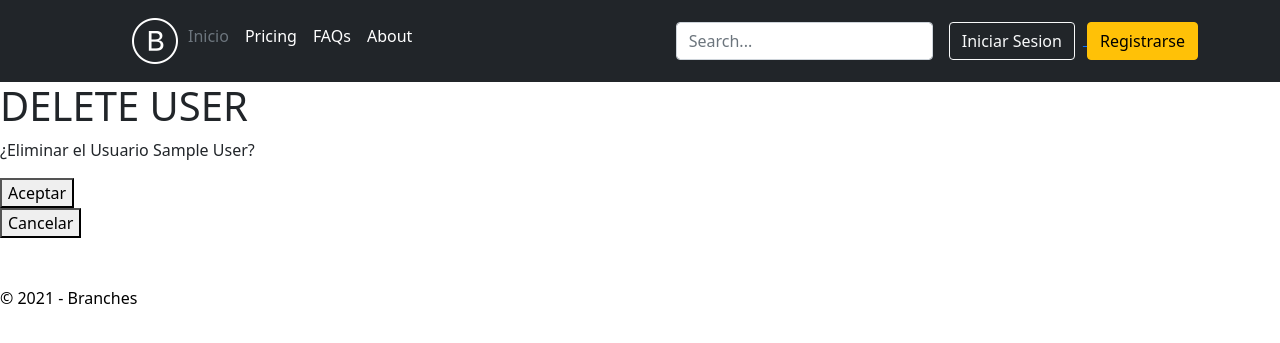
After one commit to louisrubin/Branches, a Django app: page /usuarios/admin/delete/1 in a window 1280 px wide. The commit adds this page. Shown: the top 343 px of the page. Run offline with Django 3.2, Linux system fonts and the light colour scheme; tables that the repository leaves empty hold one stand-in row (values such as "Sample post").

Commit message:
DeleteView

```diff
--- a/Branches/Branches/settings/settings.py
+++ b/Branches/Branches/settings/settings.py
@@ -120,7 +120,7 @@ USE_TZ = True
 STATIC_URL = '/static/'
 
 STATICFILES_DIRS = (
-    os.path.join(BASE_DIR, "static"),
+    os.path.join(os.path.dirname(BASE_DIR), "static"),
 )
 
 
--- a/Branches/apps/usuarios/urls.py
+++ b/Branches/apps/usuarios/urls.py
@@ -6,9 +6,12 @@ app_name = "usuarios"
 
 urlpatterns = [
     path('', views.usuarios, name='usuarios'),
-    path("admin/listar/", views.ListarAdmin.as_view(), name="admin_listar"),
-    path("admin/nuevo/", views.Nuevo_only_Admin.as_view(), name="admin_nuevo"),
-    path("admin/editar/<int:pk>", views.Editar_only_Admin.as_view(), name= "admin_editar"),
     path("registro/", views.RegistroUsuario.as_view(), name="registro"),
     path("perfil/", views.PerfilUsuario.as_view(), name="perfil"),
+
+    # ADMIN
+    path("admin/listar/", views.ListarAdmin.as_view(), name="admin_listar"),
+    #path("admin/nuevo/", views.Nuevo_only_Admin.as_view(), name="admin_nuevo"),
+    path("admin/editar/<int:pk>", views.Editar_only_Admin.as_view(), name= "admin_editar"),
+    path("admin/delete/<int:pk>", views.Delete_User.as_view(), name="delete_user"),
 ]
--- a/Branches/apps/usuarios/views.py
+++ b/Branches/apps/usuarios/views.py
@@ -2,7 +2,7 @@ from django.db import models
 from django.shortcuts import render
 from django.urls import reverse_lazy
 from django.views.generic import ListView, CreateView
-from django.views.generic.edit import UpdateView
+from django.views.generic.edit import DeleteView, UpdateView, DeleteView
 
 # Create your views here.
 from .forms import UsuarioForm, RegistroForm
@@ -21,7 +21,7 @@ class ListarAdmin(ListView):
         # self.request
         return Usuario.objects.all().order_by("id")
 
-
+"""
 class Nuevo_only_Admin(CreateView):
     template_name= "usuarios/admin/nuevo.html"
     model = Usuario
@@ -29,7 +29,7 @@ class Nuevo_only_Admin(CreateView):
 
     def get_success_url(self, **kwargs) -> str:
         return reverse_lazy("usuarios:admin_listar")
-
+"""
 
 
 class Editar_only_Admin(UpdateView):
@@ -37,8 +37,7 @@ class Editar_only_Admin(UpdateView):
     model = Usuario
     form_class = UsuarioForm
 
-    def get_success_url(self, **kwargs) -> str:
-        return reverse_lazy("usuarios:admin_listar")
+    success_url = reverse_lazy("usuarios:admin_listar")
 
 
 
@@ -56,3 +55,10 @@ class PerfilUsuario(ListView):
     form_class = UsuarioForm
 
     context_object_name = "usuario_data"
+
+
+class Delete_User(DeleteView):
+    template_name = "usuarios/admin/delete_user.html"
+    model = Usuario
+
+    success_url = reverse_lazy("usuarios:admin_listar")
--- a/Branches/templates/base/base.html
+++ b/Branches/templates/base/base.html
@@ -21,6 +21,7 @@
 
     {% endblock contenido %}
 
+    {% include 'base/footer.html' %}
 
     <!-- JavaScript Bundle with Popper -->
 <script src="https://cdn.jsdelivr.net/npm/bootstrap@5.1.3/dist/js/bootstrap.bundle.min.js" integrity="sha384-ka7Sk0Gln4gmtz2MlQnikT1wXgYsOg+OMhuP+IlRH9sENBO0LRn5q+8nbTov4+1p" crossorigin="anonymous"></script>
--- a/Branches/templates/base/footer.html
+++ b/Branches/templates/base/footer.html
@@ -1 +1,6 @@
-<h2>footer.html</h2>
+<div class="form-signin">
+
+    <p class="mt-5 mb-3 text-muted">
+        <font style="vertical-align: inherit;"><font style="vertical-align: inherit; color: black;">© 2021 - Branches</font></font>
+    </p>
+</div>
--- a/Branches/templates/login.html
+++ b/Branches/templates/login.html
@@ -77,7 +77,7 @@
 	</div>
 
 
-  <p class="mt-5 mb-3 text-muted"><font style="vertical-align: inherit;"><font style="vertical-align: inherit;">© 2021 - Branches</font></font></p>
+  {% include 'base/footer.html' %}
 </main>
 <div id="goog-gt-tt" class="skiptranslate" dir="ltr"><div style="padding: 8px;"><div><div class="logo"><img src="https://www.gstatic.com/images/branding/product/1x/translate_24dp.png" width="20" height="20" alt="Google Translate"></div></div></div><div class="top" style="padding: 8px; float: left; width: 100%;"><h1 class="title gray">Original text</h1></div><div class="middle" style="padding: 8px;"><div class="original-text"></div></div><div class="bottom" style="padding: 8px;"><div class="activity-links"><span class="activity-link">Contribute a better translation</span><span class="activity-link"></span></div><div class="started-activity-container"><hr style="color: #CCC; background-color: #CCC; height: 1px; border: none;"><div class="activity-root"></div></div></div><div class="status-message" style="display: none;"></div></div>
 
--- /dev/null
+++ b/Branches/templates/usuarios/admin/delete_user.html
@@ -0,0 +1,18 @@
+{% extends 'base/base.html' %}
+
+
+{% block contenido %}
+
+    <h1>DELETE USER</h1>
+
+    <div class="col-3 col-md">
+        <form method="post" >{% csrf_token %}
+
+            <p>¿Eliminar el Usuario {{object}}?</p>
+
+            <button type="submit">Aceptar</button>
+        </form>
+        <a href="{% url 'usuarios:admin_listar' %}" type=""> <button> Cancelar </button> </a>
+    </div>
+
+{% endblock contenido %}
--- a/Branches/templates/usuarios/admin/nuevo.html
+++ b/Branches/templates/usuarios/admin/nuevo.html
@@ -4,7 +4,7 @@
 
 {% include "includes/form_errors.html" %}
 
-<form method="post">{% csrf_token %}
+<!-- <form method="post">{% csrf_token %}
     {{form.as_p}}
 
     <div class="row">
@@ -14,4 +14,4 @@
         </div>
     </div>
 
-</form>
+</form> -->
--- a/Branches/templates/usuarios/registro.html
+++ b/Branches/templates/usuarios/registro.html
@@ -59,11 +59,11 @@
 			<form method="POST">{% csrf_token %}
 
 
-				{% for row in form %}
+				{% for f in form %}
 
 				<div class="col-12" style="padding-bottom: 15px;">
-					{{row.label}}
-					{{row}}
+					{{f.label}}
+					{{f}}
 				</div>
 
 				{% endfor %}
```
Also changed, not shown: Branches/templates/index.html (+11 -1 lines), Branches/templates/usuarios/admin/editar.html (+5 -2 lines), Branches/templates/usuarios/admin/listar.html (+7 -7 lines), Branches/static/B-50px.png (renamed from Branches/Branches/static/B-50px.png), Branches/static/B.png (renamed from Branches/Branches/static/B.png), Branches/static/amen_ermano.jpg (renamed from Branches/Branches/static/amen_ermano.jpg), Branches/static/gatito.svg (renamed from Branches/Branches/static/gatito.svg), Branches/static/programacion.jpg (added).
